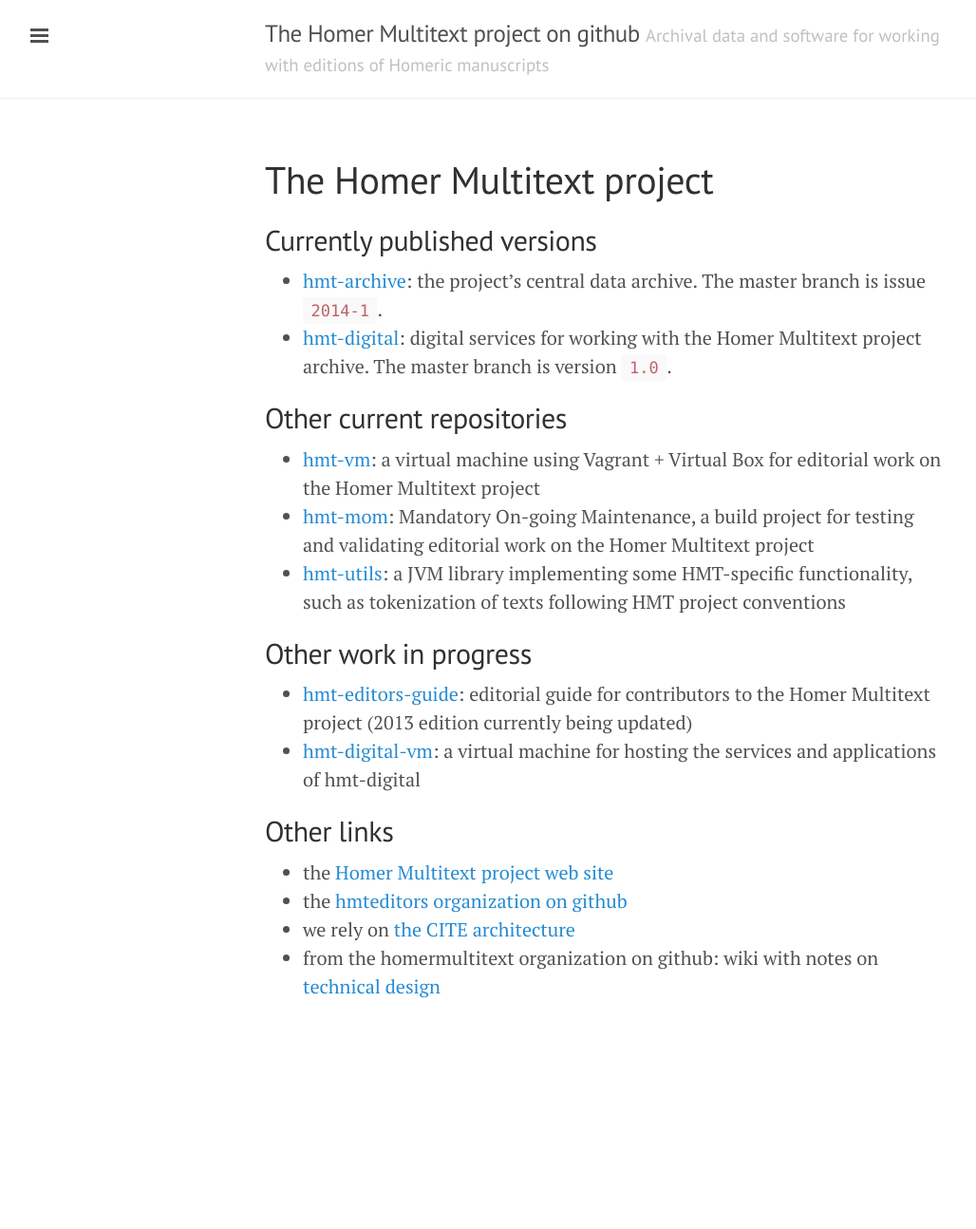
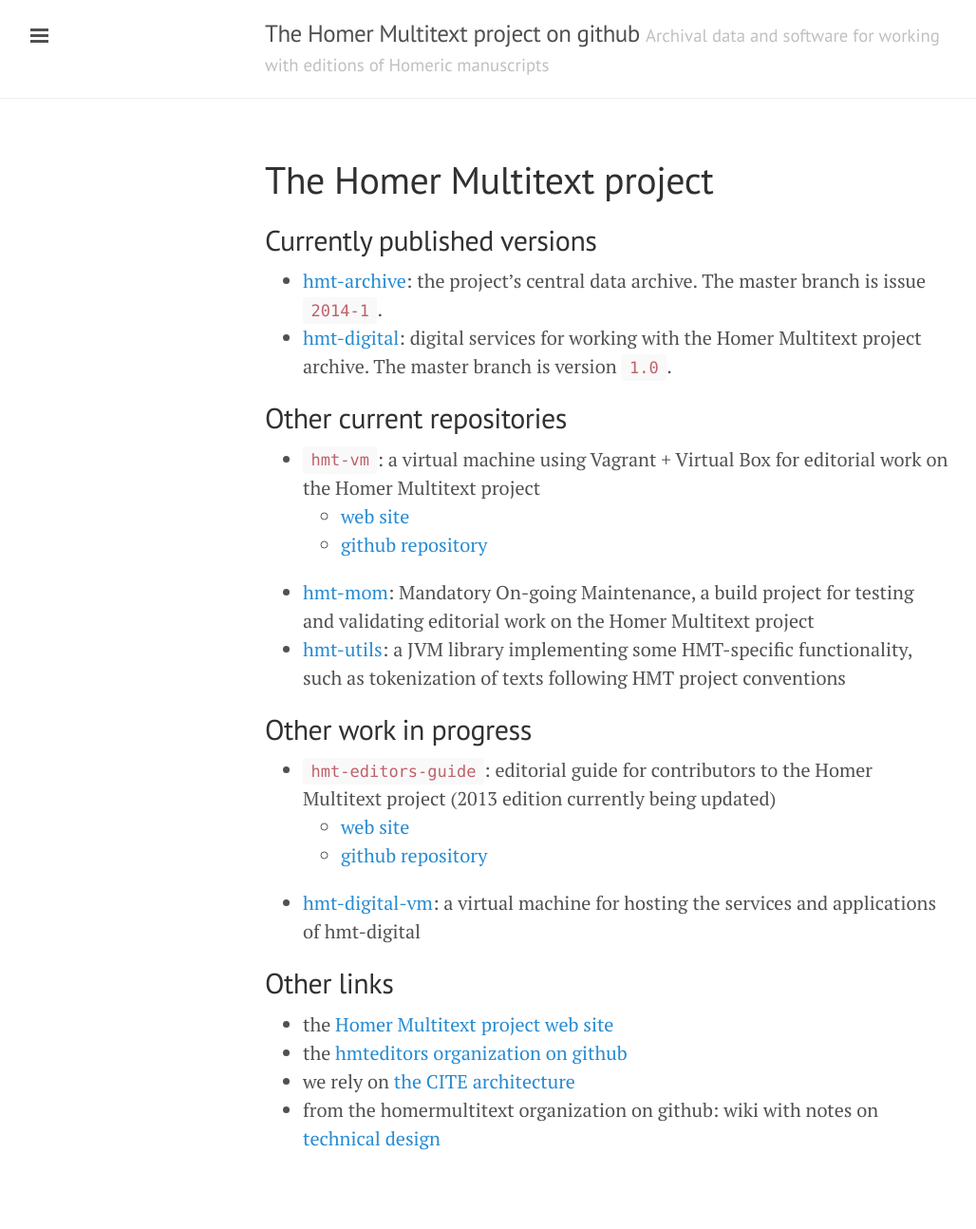
Before and after one commit to homermultitext/homermultitext.github.io, a Jekyll site: the page built from index.md, in a window 1280 px wide. Shown: the whole page at 95% size, without its empty margins (1-1029 px from the left). Built offline with Jekyll 4.4.1, drawn with Linux system fonts in a browser that asks for light colours; Markdown is read by kramdown in place of the engine named in the settings; before the commit the page ends 1134 px from its top, so only the background shows below that.

Commit message:
Update for new links

```diff
--- a/index.md
+++ b/index.md
@@ -10,13 +10,17 @@
 
 ## Other current repositories
 
-- [hmt-vm](https://github.com/homermultitext/hmt-vm): a virtual machine using Vagrant + Virtual Box for editorial work on the Homer Multitext project
+- `hmt-vm`:  a virtual machine using Vagrant + Virtual Box for editorial work on the Homer Multitext project
+    - [web site](http://homermultitext.github.io/hmt-vm/)
+    - [github repository](https://github.com/homermultitext/hmt-vm)
 - [hmt-mom](https://github.com/homermultitext/hmt-mom): Mandatory On-going Maintenance, a build project for testing and validating editorial work on the Homer Multitext project
 - [hmt-utils](https://github.com/homermultitext/hmt-utils): a JVM library implementing some HMT-specific functionality, such as tokenization of texts following HMT project conventions
 
 ## Other work in progress
 
-- [hmt-editors-guide](https://github.com/homermultitext/hmt-editors-guide): editorial guide for contributors to the Homer Multitext project (2013 edition currently being updated)
+- `hmt-editors-guide`: editorial guide for contributors to the Homer Multitext project (2013 edition currently being updated)
+    - [web site](http://homermultitext.github.io/hmt-editors-guide/)
+    - [github repository](https://github.com/homermultitext/hmt-editors-guide)
 - [hmt-digital-vm](https://github.com/homermultitext/hmt-digital-vm): a virtual machine for hosting the services and applications of hmt-digital
 
 ## Other links
```
